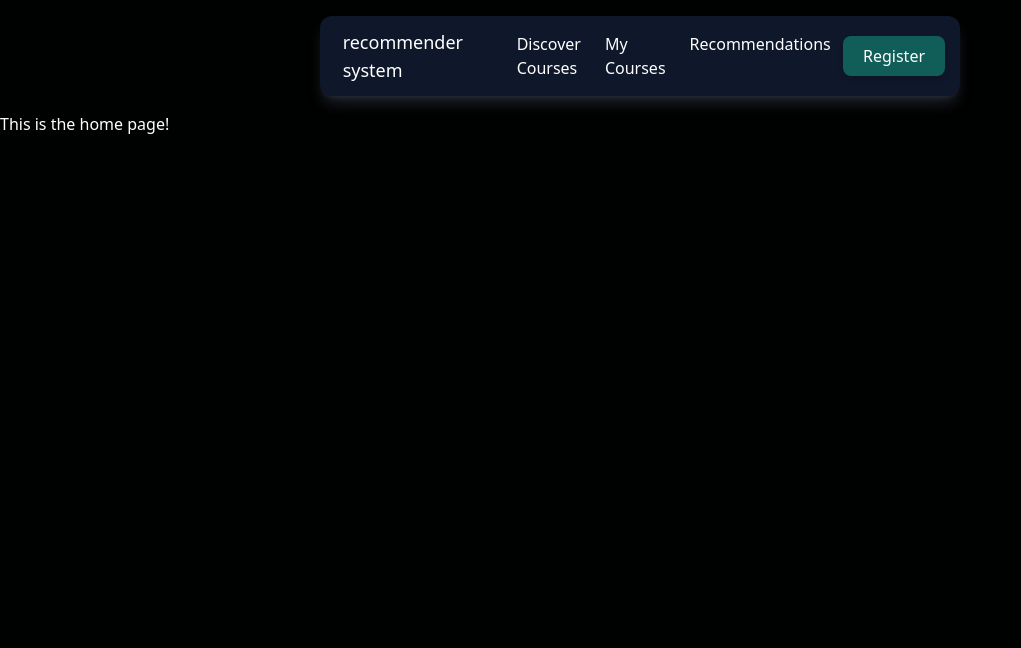
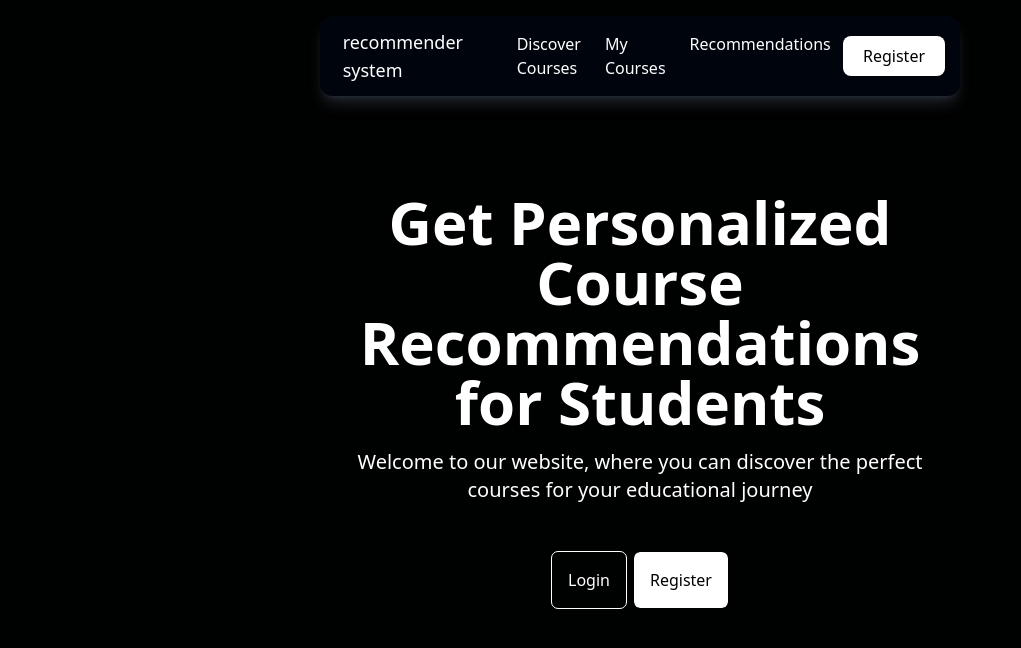
Before and after one commit to se-sept-14/satoru, a Vue app in the folder client/: page / in a window 1280 px wide. Shown: the top 648 px of the page, without its empty margins (0-1021 px from the left). Built offline with nearby package versions, Linux system fonts and the light colour scheme.

Commit message:
Made a barebones landing page

```diff
--- a/client/src/components/NavbarComponent.vue
+++ b/client/src/components/NavbarComponent.vue
@@ -1,6 +1,7 @@
 <template>
   <nav
-    class="bg-slate-900 text-white p-3 mx-80 mt-4 rounded-xl shadow-lg shadow-slate-500/30 flex flex-row justify-center items-center"
+    class="text-white p-3 mx-80 mt-4 rounded-xl shadow-lg shadow-slate-500/30 flex flex-row justify-center items-center"
+    style="background-color: #00050d"
   >
     <router-link
       class="basis-1/4 font-sans text-lg cursor-pointer font-medium hover:font-bold mx-2"
@@ -8,12 +9,16 @@
       >recommender system</router-link
     >
     <div class="basis-1/2 flex flex-row">
-      <router-link to="/" class="mx-3 hover:underline">Discover Courses</router-link>
+      <router-link to="/" class="mx-3 hover:underline"
+        >Discover Courses</router-link
+      >
       <router-link to="/" class="mx-3 hover:underline">My Courses</router-link>
-      <router-link to="/" class="mx-3 hover:underline">Recommendations</router-link>
+      <router-link to="/" class="mx-3 hover:underline"
+        >Recommendations</router-link
+      >
     </div>
     <button
-      class="basis-1/6 bg-teal-800 p-2 rounded-lg shadow-md hover:shadow-lg hover:shadow-slate-500/30 hover:text-md"
+      class="basis-1/6 bg-white text-black p-2 rounded-lg shadow-md hover:shadow-lg hover:shadow-yellow-200/90 hover:text-md"
     >
       Register
     </button>
--- a/client/src/pages/HomePage.vue
+++ b/client/src/pages/HomePage.vue
@@ -1,5 +1,26 @@
 <template>
-  <div class="container mx-auto mt-4">
-    <h1 class="text-white">This is the home page!</h1>
+  <div class="container mx-auto mt-24 text-white w-6/12 text-center">
+    <div class="flex flex-col">
+      <h1 class="text-6xl font-bold">
+        Get Personalized Course Recommendations for Students
+      </h1>
+      <p class="mt-4 text-xl">
+        Welcome to our website, where you can discover the perfect courses for
+        your educational journey
+      </p>
+
+      <div class="mt-12 flex flex-row justify-center">
+        <button
+          class="mx-1 outline outline-1 p-4 hover:bg-white hover:text-black rounded-md"
+        >
+          Login
+        </button>
+        <button
+          class="mx-1 outline outline-1 p-4 rounded-md bg-white text-black hover:shadow-lg hover:shadow-yellow-200/90"
+        >
+          Register
+        </button>
+      </div>
+    </div>
   </div>
 </template>
```
